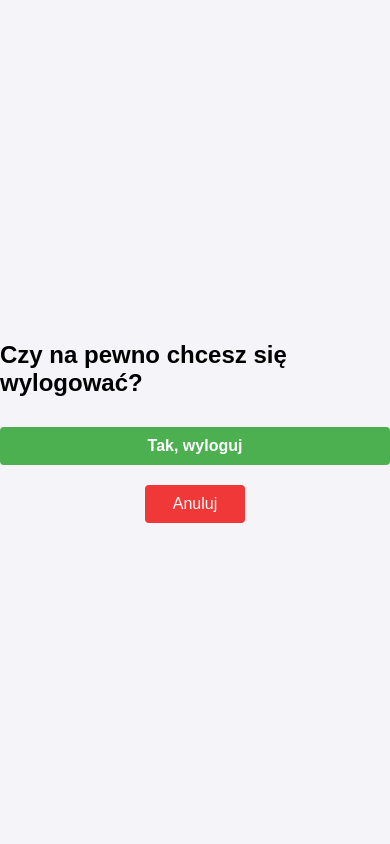
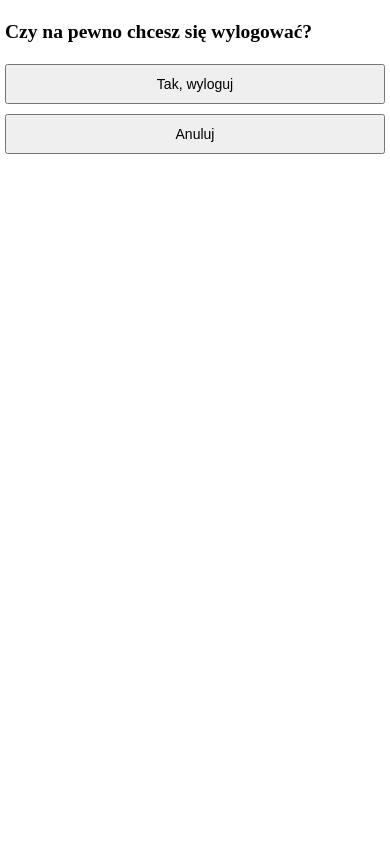
Before and after one commit to ProbablyAgata/Urlopy, a PHP site: page /logout.php in a window 390 px wide. Run offline with PHP 8.4, Linux system fonts and the light colour scheme; the visitor is signed in with stand-in values (Sample User, id 1).

Commit message:
Wstępna wersja

```diff
--- a/logout.php
+++ b/logout.php
@@ -2,40 +2,39 @@
 session_start();
 require_once 'connect.php';
 
-// Only redirect to index if there's no session at all
+// Przekierowanie do index.html, jeśli nie ma sesji
 if (!isset($_SESSION['user_id'])) {
-    header("Location: index.html");
+    header("Lokalizacja: index.html");
     exit();
 }
 
-// Only process actions when form is submitted from the confirmation page
+// Tylko przetwarzaj akcje, gdy formularz jest przesyłany z strony potwierdzenia
 if ($_SERVER['REQUEST_METHOD'] === 'POST') {
     if (isset($_POST['action'])) {
         if ($_POST['action'] === 'confirm_logout') {
             session_destroy();
-            header("Location: index.html");
+            header("Lokalizacja: index.html");
             exit();
         } elseif ($_POST['action'] === 'cancel') {
-            $role = $_SESSION['role'] ?? 'pracownik'; // Default to pracownik if role not set
+            $role = isset($_SESSION['rola']) && in_array($_SESSION['rola'], ['pracownik', 'manager'])
+                ? $_SESSION['rola']
+                : 'pracownik';
             switch ($role) {
                 case 'pracownik':
-                    header("Location: employee_view.php");
+                    header("Lokalizacja: employee_view.php");
                     exit();
                 case 'manager':
-                    header("Location: manager_view.php");
+                    header("Lokalizacja: manager_view.php");
                     exit();
                 default:
-                    header("Location: index.html");
+                    header("Lokalizacja: index.html");
                     exit();
             }
         }
     }
 }
 
-// If no POST action, display the confirmation page
 ?>
-<!DOCTYPE html>
-<!-- Rest of the HTML remains the same -->
 <!DOCTYPE html>
 <html lang="pl">
 
--- a/register.php
+++ b/register.php
@@ -30,7 +30,7 @@
         $stmt->bind_param('sss', $username, $hashed_password, $role);
 
         if ($stmt->execute()) {
-            header('Location: register.html');
+            header('Location: index.html');
             exit();
         } else {
             echo 'Błąd podczas rejestracji: ' . $conn->error;
--- a/style.css
+++ b/style.css
@@ -1,104 +1,139 @@
+/* Baza */
 body {
-    font-family: Arial, sans-serif;
-    background-color: #f4f4f9;
-    margin: 0;
-    padding: 0;
-    display: flex;
-    justify-content: center;
-    align-items: center;
-    height: 100vh;
+    padding: 15px;
+    max-width: 1200px;
+    margin: 0 auto;
+    font-size: 16px;
 }
 
-.login-container {
-    background: white;
-    padding: 20px;
-    border-radius: 8px;
-    box-shadow: 0 0 10px rgba(0, 0, 0, 0.1);
-    width: 300px;
+/* Sprawdzenie */
+* {
+    box-sizing: border-box;
+    word-wrap: break-word;
+}
+
+table {
+    width: 100%;
+    border-collapse: collapse;
+    margin: 20px 0;
+}
+
+th, td {
+    padding: 10px;
+    border: 1px solid #ddd;
+}
+
+/* Meta tag */
+@viewport {
+    width: device-width;
+    zoom: 1.0;
+}
+
+/* Tablet */
+@media screen and (max-width: 1024px) {
+    body {
+        padding: 10px;
+        font-size: 14px;
+    }
+
+    th, td {
+        padding: 8px;
+    }
+}
+
+/* Urządzenia mobilne */
+@media screen and (max-width: 768px) {
+    body {
+        padding: 5px;
+        font-size: 14px;
     }
 
     h1 {
+        font-size: 1.5em;
         text-align: center;
-    margin-bottom: 20px;
     }
 
-form {
-    display: flex;
-    flex-direction: column;
+    table, thead, tbody, th, td, tr {
+        display: block;
+        width: 100%;
     }
 
-input {
-    margin-bottom: 10px;
-    padding: 10px;
-    font-size: 16px;
+    thead tr {
+        position: absolute;
+        top: -9999px;
+        left: -9999px;
+    }
+
+    tr {
+        margin-bottom: 15px;
         border: 1px solid #ccc;
-    border-radius: 4px;
+        background: #f9f9f9;
+    }
+
+    td {
+        border: none;
+        border-bottom: 1px solid #eee;
+        position: relative;
+        padding-left: 50%;
+        min-height: 45px;
+        display: flex;
+        align-items: center;
+    }
+
+    td:last-child {
+        border-bottom: none;
+    }
+
+    td:before {
+        content: attr(data-label);
+        position: absolute;
+        left: 6px;
+        width: 45%;
+        padding-right: 10px;
+        font-weight: bold;
+        text-align: left;
+    }
+
+    /* elementy formularza */
+    textarea {
+        width: 100%;
+        margin: 5px 0;
+        min-height: 60px;
+        padding: 5px;
     }
 
     button {
+        width: 100%;
+        margin: 5px 0;
         padding: 10px;
-    background-color: #007bff;
-    color: white;
-    border: none;
-    border-radius: 4px;
-    font-size: 16px;
-    cursor: pointer;
+        font-size: 14px;
     }
 
-button:hover {
-    background-color: #0056b3;
+    /* Przycisk wylogowania */
+    a.button {
+        display: block;
+        width: 100%;
+        text-align: center;
+        padding: 10px;
+        background: #f0f0f0;
+        text-decoration: none;
+        color: #333;
+        margin-top: 20px;
+        border-radius: 4px;
+    }
 }
 
-select {
-    margin-bottom: 10px;
-    padding: 10px;
-    font-size: 16px;
-    border: 1px solid #ccc;
-    border-radius: 4px;
-    background-color: white;
+    /* Małe urządzenia mobilne */
+    @media screen and (max-width: 480px) {
+    body {
+        font-size: 13px;
     }
 
-
-p {
-    text-align: center;
-    margin-top: 15px;
+    td {
+        padding-left: 45%;
     }
 
-a {
-    color: #007bff;
-    text-decoration: none;
+    td:before {
+        width: 40%;
     }
-
-a:hover {
-    text-decoration: underline;
 }
-.logout-button {
-    display: inline-block;
-    padding: 10px;
-    background-color: #4CAF50;
-    color: white;
-    text-decoration: none;
-    border-radius: 4px;
-    margin-top: 10px;
-    margin-bottom: 10px;
-    font-weight: bold;
-}
-.logout-button:hover {
-    background-color: green;
-}
-
-.cancel-button {
-    display: inline-block;
-    padding: 10px 20px;
-    background-color: rgb(241, 56, 56);
-    color: white;
-    text-decoration: none;
-    border-radius: 4px;
-    text-align: center;
-    width: fit-content;
-    min-width: 100px;
-    margin: 0 auto;
-}
-.cancel-button:hover {
-    background-color: red;
-}
```
Also changed, not shown: employee_view.php (+5 -5 lines), login.php (+15 -6 lines), manager_view.php (+10 -10 lines), register.html (+12 -17 lines). Lines whose indentation alone changed are shown as unchanged.
